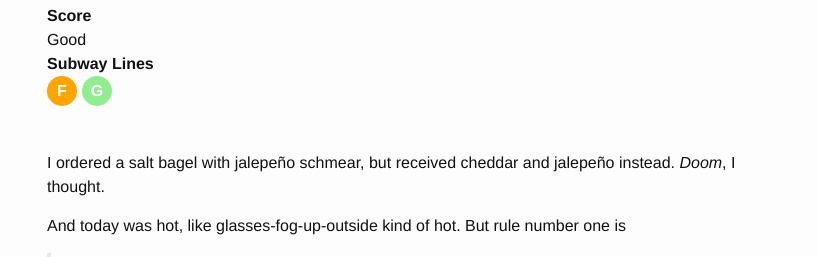
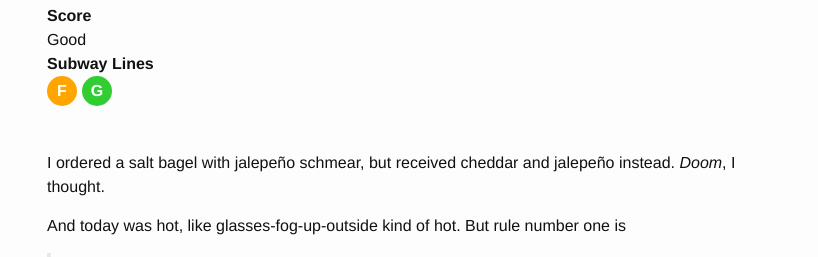
Before and after one commit to jeremiak/bagel-blog, a Jekyll site: the page built from _posts/2015-07-30-terrace-bagels.md, in a window 1280 px wide. Shown: the part 566-823 px from the top of the page, without its empty margins (223-1041 px from the left). Built offline with Jekyll 4.4.1, drawn with Linux system fonts in a browser that asks for light colours; nearby versions of some CDN libraries.

Commit message:
G line color

```diff
--- a/_sass/_subways.scss
+++ b/_sass/_subways.scss
@@ -60,7 +60,7 @@ ul.subway li {
   background-color: orange;
 }
 .subway-g {
-  background-color: lightgreen;
+  background-color: limegreen;
 }
 .subway-j,
 .subway-m,
```
